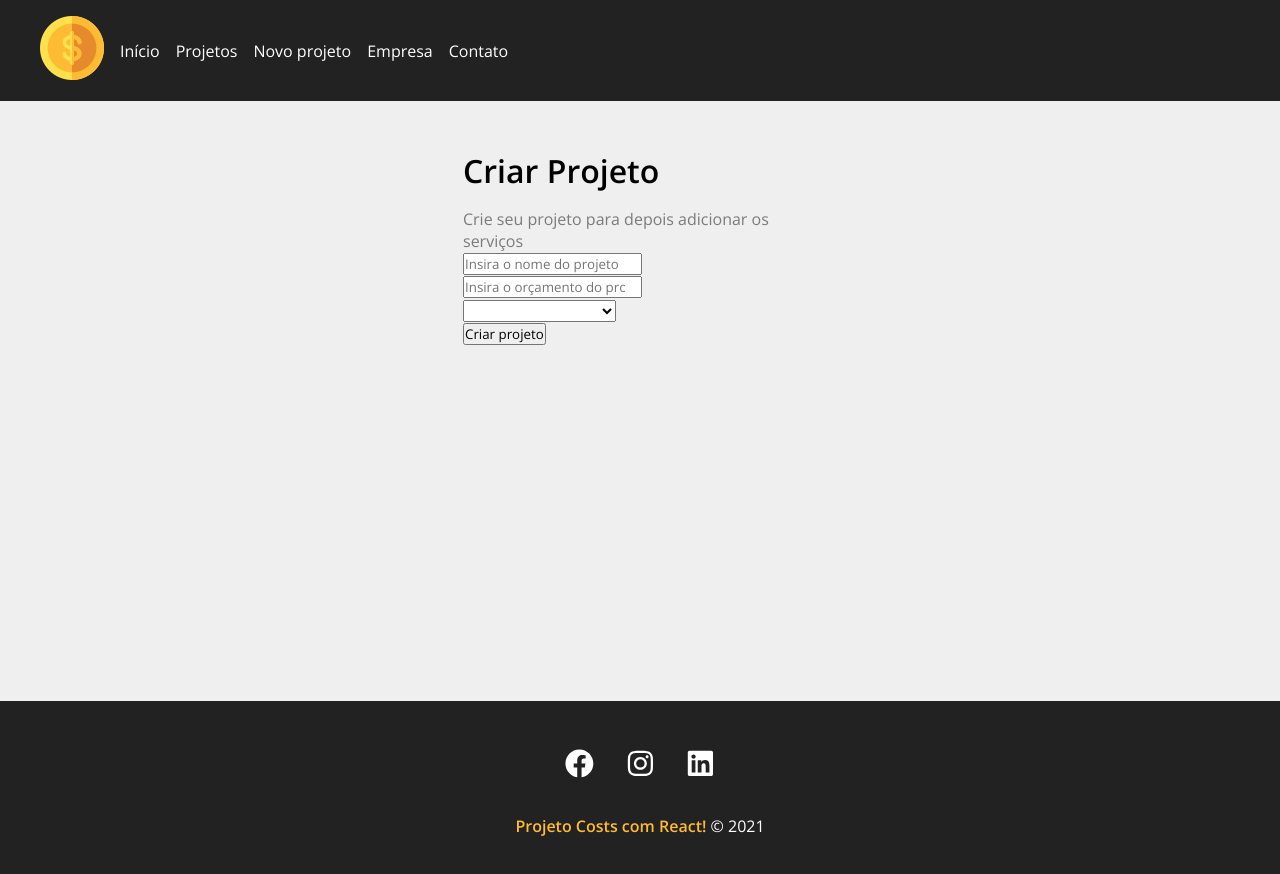
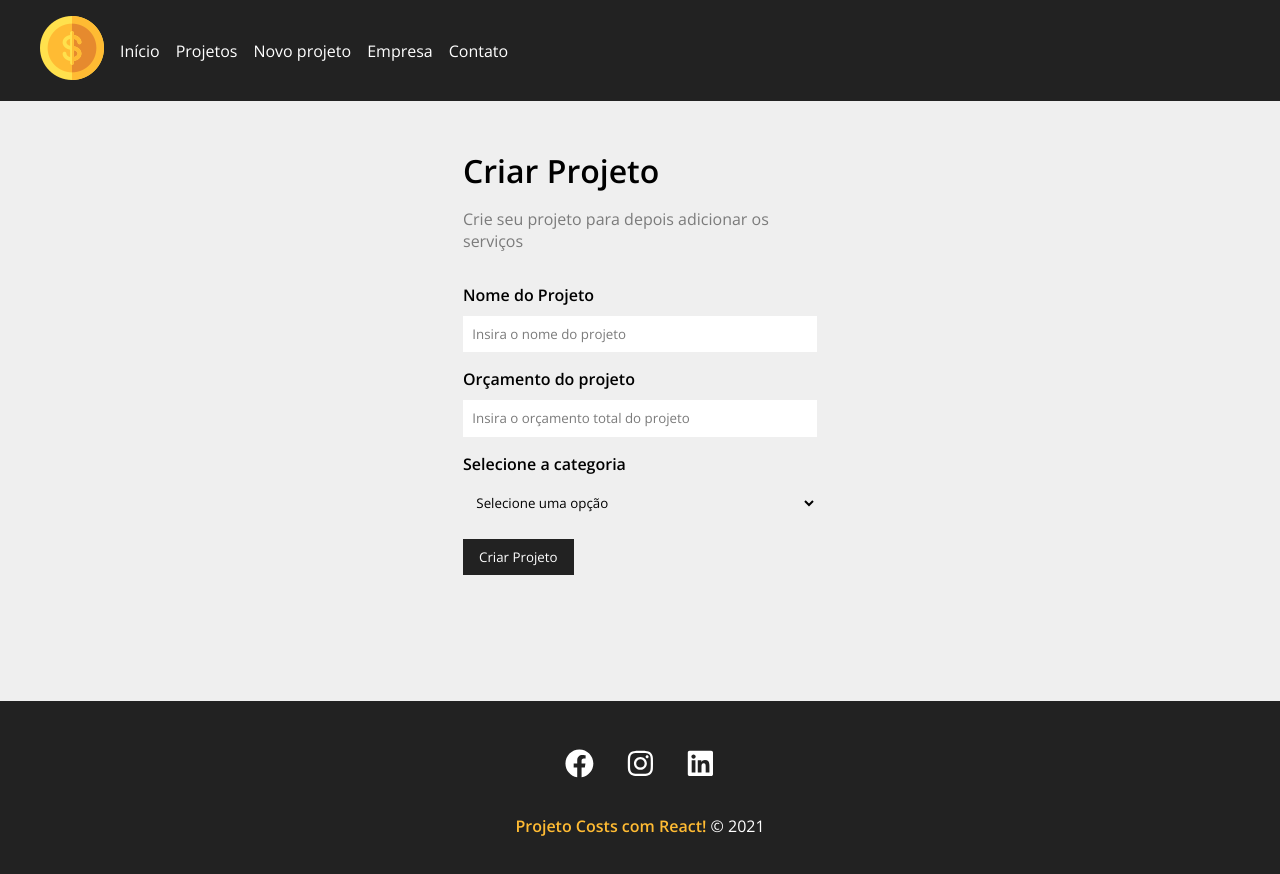
Before and after one commit to NatalieScrobot/projetoCosts_React, a JavaScript app: page /newproject in a window 1280 px wide. Shown: the top 874 px of the page. Built offline with nearby package versions, Linux system fonts and the light colour scheme; the HTML template or start-up script is replaced by a standard one.

Commit message:
Criação do formulário para criação de novo projeto

```diff
--- /dev/null
+++ b/src/components/form/Input.js
@@ -0,0 +1,19 @@
+import styles from './Input.module.css'
+
+function Input({type, text, name, placeholder, handleOnChange, value}) {
+    return(
+        <div className={styles.form_control}>
+            <label htmlFor={name}>{text}</label>
+            <input
+                type={type}
+                name={name}
+                id={name}
+                placeholder={placeholder}
+                onChange={handleOnChange}
+                value={value}
+            />
+        </div>
+    )
+}
+
+export default Input
--- /dev/null
+++ b/src/components/form/Input.module.css
@@ -0,0 +1,20 @@
+.form_control {
+    display: flex;
+    flex-direction: column;
+    margin-bottom: 1em;
+}
+
+.form_control label {
+    margin-bottom: .6em;
+    font-weight: bold;
+}
+
+.form_control input {
+    padding: .7em;
+    border-radius: 0;
+    border: none;
+}
+
+.form_control input::placeholder {
+    color:#7b7b7b;
+}
--- /dev/null
+++ b/src/components/form/Select.js
@@ -0,0 +1,13 @@
+import styles from './Select.module.css'
+
+function Select({text, name, options, handleOnChange, value}) {
+    return(
+        <div className={styles.form_control}>
+            <label htmlFor={name}>{text}</label>
+            <select name={name} id={name}>
+                <option>Selecione uma opção</option>
+            </select>
+        </div>
+    )
+}
+export default Select
--- /dev/null
+++ b/src/components/form/Select.module.css
@@ -0,0 +1,16 @@
+.form_control {
+    display: flex;
+    flex-direction: column;
+    margin-bottom: 1em;
+}
+
+.form_control label {
+    margin-bottom: .6em;
+    font-weight: bold;
+}
+
+.form_control select {
+    padding: .7em;
+    border-radius: 0;
+    border: none;
+}
--- /dev/null
+++ b/src/components/form/SubmitButton.js
@@ -0,0 +1,10 @@
+import styles from './SubmitButton.module.css'
+
+function SubmitButton({text}) {
+    return(
+        <div>
+            <button className={styles.btn}>{text}</button>
+        </div>
+    )
+}
+export default SubmitButton
--- /dev/null
+++ b/src/components/form/SubmitButton.module.css
@@ -0,0 +1,13 @@
+.btn {
+    background-color: #222;
+    color: #FFF;
+    padding: .7em 1.2em;
+    text-decoration: none;
+    transition: .5s;
+    cursor: pointer;
+    border: none;
+}
+
+.btn:hover {
+    color:#FFBB33;
+}
--- a/src/components/pages/NewProject.js
+++ b/src/components/pages/NewProject.js
@@ -6,7 +6,7 @@
         <div className={styles.newproject_container}>
             <h1>Criar Projeto</h1>
             <p>Crie seu projeto para depois adicionar os serviços</p>
-            <ProjectForm/>
+            <ProjectForm btnText="Criar Projeto"/>
         </div>
     )
 
--- a/src/components/project/ProjectForm.js
+++ b/src/components/project/ProjectForm.js
@@ -1,19 +1,29 @@
-function ProjectForm() {
+import styles from './ProjectForm.module.css'
+import Select from '../form/Select'
+import Input from '../form/Input'
+import SubmitButton from '../form/SubmitButton'
+
+function ProjectForm({btnText}) {
     return (
-        <form>
+        <form className={styles.form}>
+            <Input
+                type="text"
+                text="Nome do Projeto"
+                name="nome"
+                placeholder="Insira o nome do projeto"
+            />
+            <Input
+                type="number"
+                text="Orçamento do projeto"
+                name="budget"
+                placeholder="Insira o orçamento total do projeto"
+            />
+            <Select
+                name="category_id"
+                text="Selecione a categoria"
+            />
             <div>
-                <input type="text" placeholder="Insira o nome do projeto"/>
-            </div>
-            <div>
-                <input type="number" placeholder="Insira o orçamento do projeto"/>
-            </div>
-            <div>
-                <select name="categoria_id">
-                    <option disabled>Selecione a categoria</option>
-                </select>
-            </div>
-            <div>
-                <input type="submit" value="Criar projeto" />
+                <SubmitButton text={btnText} />
             </div>
         </form>
     )
--- /dev/null
+++ b/src/components/project/ProjectForm.module.css
@@ -0,0 +1,4 @@
+.form {
+    width: 100%;
+    margin: 2em 0;
+}
```
